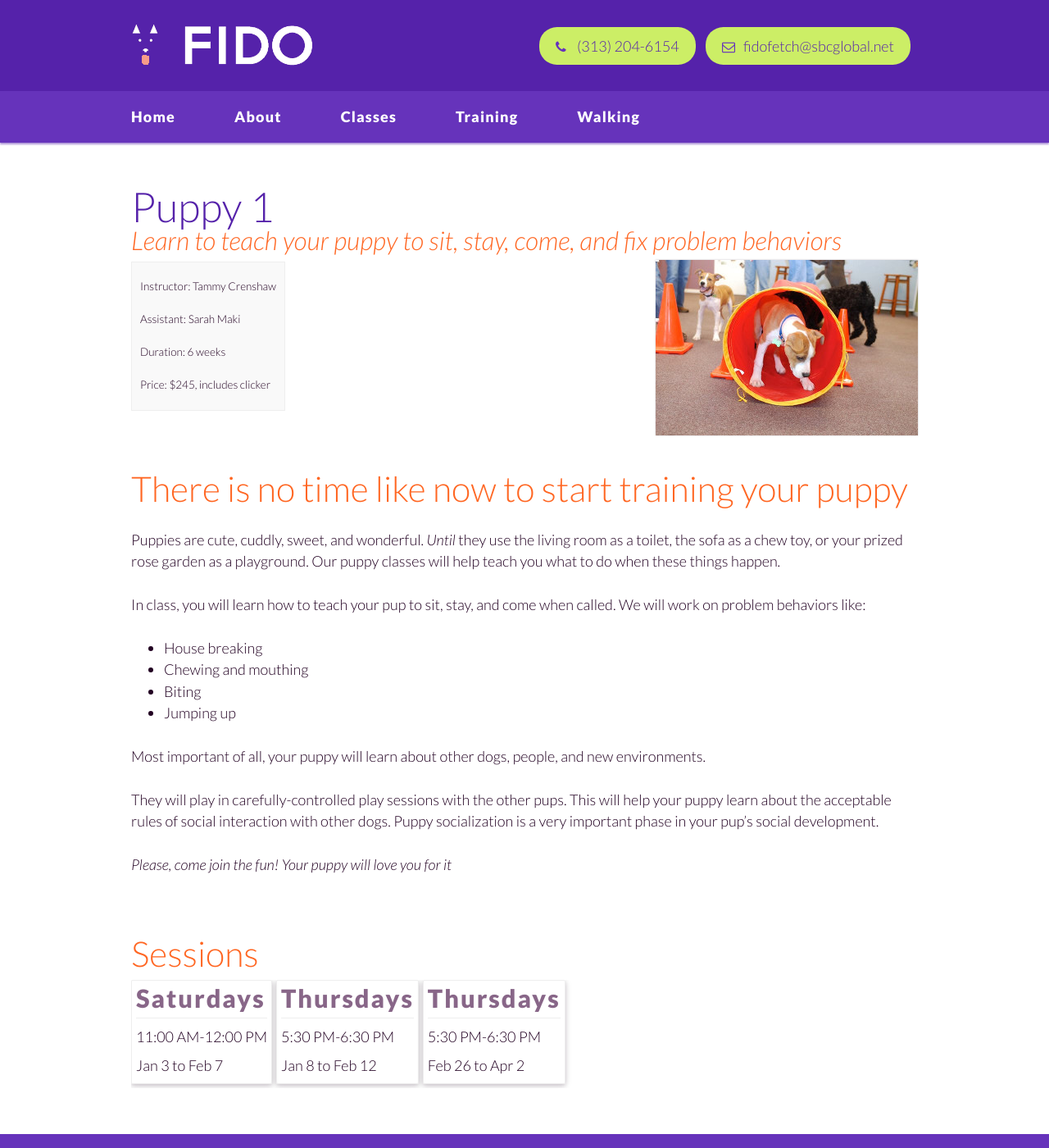
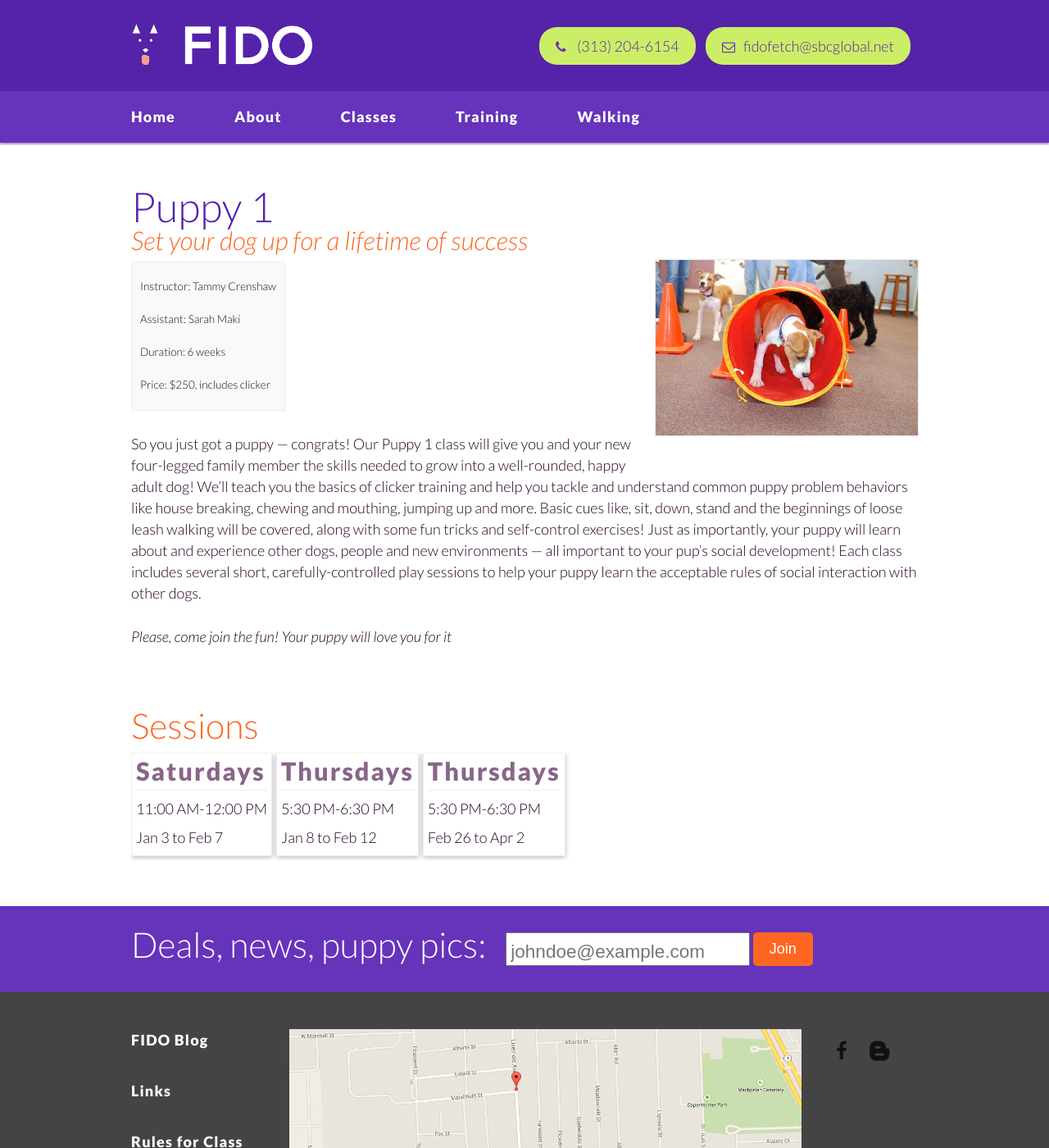
Before and after one commit to fidodogtraining/fidodogtraining.github.io, a Jekyll site: the page built from _classes/puppy-1.md, in a window 1280 px wide and 1400 px high. Shown: the whole window at 82% size. Built offline with Jekyll 4.4.1, drawn with Linux system fonts in a browser that asks for light colours; Markdown is read by kramdown in place of the engine named in the settings.

Commit message:
Update puppy-1.md

```diff
--- a/_classes/puppy-1.md
+++ b/_classes/puppy-1.md
@@ -1,12 +1,12 @@
 ---
 weight: 0
 title: Puppy 1
-tagline: "Learn to teach your puppy to sit, stay, come, and fix problem behaviors"
+tagline: "Set your dog up for a lifetime of success"
 image: puppy.jpg
 trainer: Tammy Crenshaw
 assistant: Sarah Maki
 duration: "6 weeks"
-price: "$245, includes clicker"
+price: "$250, includes clicker"
 sessions:
  - start: 2015-01-03 11:00:00 -0500
    end: 2015-02-07 12:00:00 -0500
@@ -15,26 +15,9 @@ sessions:
  - start: 2015-02-26 17:30:00 -0500
    end: 2015-04-02 18:30:00 -0500
 ---
-## There is no time like now to start training your puppy
 
-Puppies are cute, cuddly, sweet, and wonderful. _Until_ they use the living room
-as a toilet, the sofa as a chew toy, or your prized rose garden as a playground.
-Our puppy classes will help teach you what to do when these things happen.
 
-In class, you will learn how to teach your pup to sit, stay, and come when
-called. We will work on problem behaviors like:
+So you just got a puppy — congrats! Our Puppy 1 class will give you and your new four-legged family member the skills needed to grow into a well-rounded, happy adult dog! We’ll teach you the basics of clicker training and help you tackle and understand common puppy problem behaviors like house breaking, chewing and mouthing, jumping up and more. Basic cues like, sit, down, stand and the beginnings of loose leash walking will be covered, along with some fun tricks and self-control exercises! Just as importantly, your puppy will learn about and experience other dogs, people and new environments — all important to your pup’s social development! Each class includes several short, carefully-controlled play sessions to help your puppy learn the acceptable rules of social interaction with other dogs.
 
-  * House breaking
-  * Chewing and mouthing
-  * Biting
-  * Jumping up
-
-Most important of all, your puppy will learn about other dogs, people, and new
-environments.
-
-They will play in carefully-controlled play sessions with the other pups. This
-will help your puppy learn about the acceptable rules of social interaction
-with other dogs. Puppy socialization is a very important phase in your pup's
-social development.
 
 _Please, come join the fun! Your puppy will love you for it_
```
